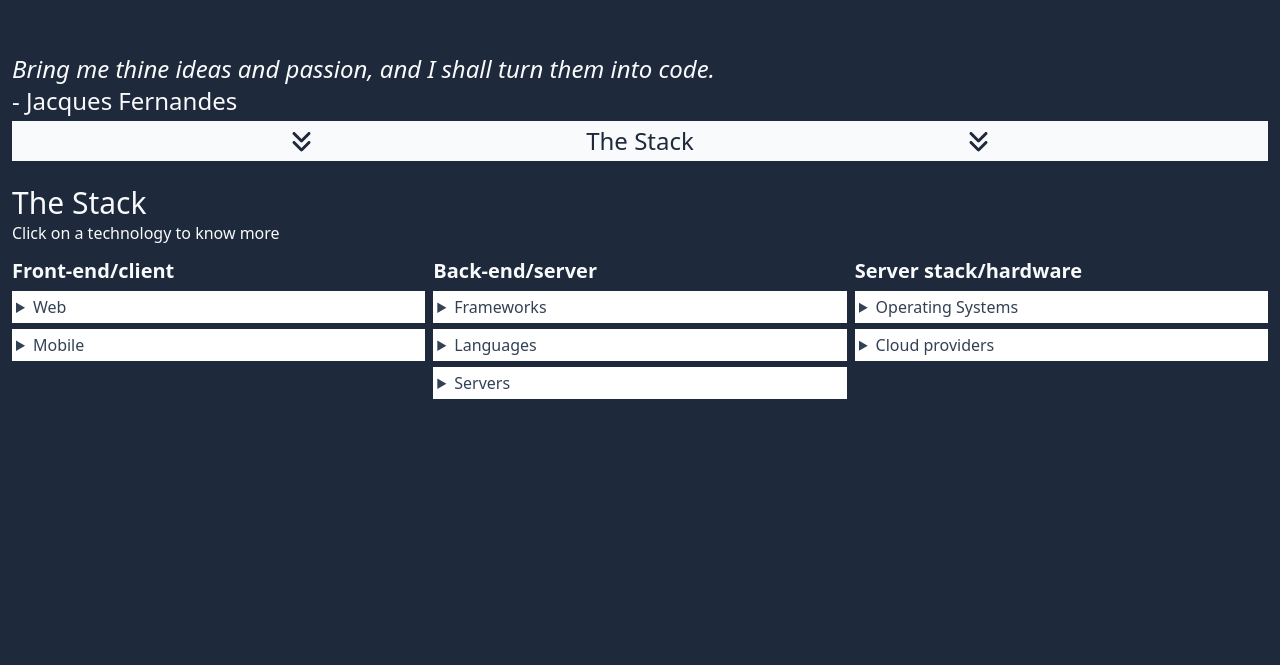
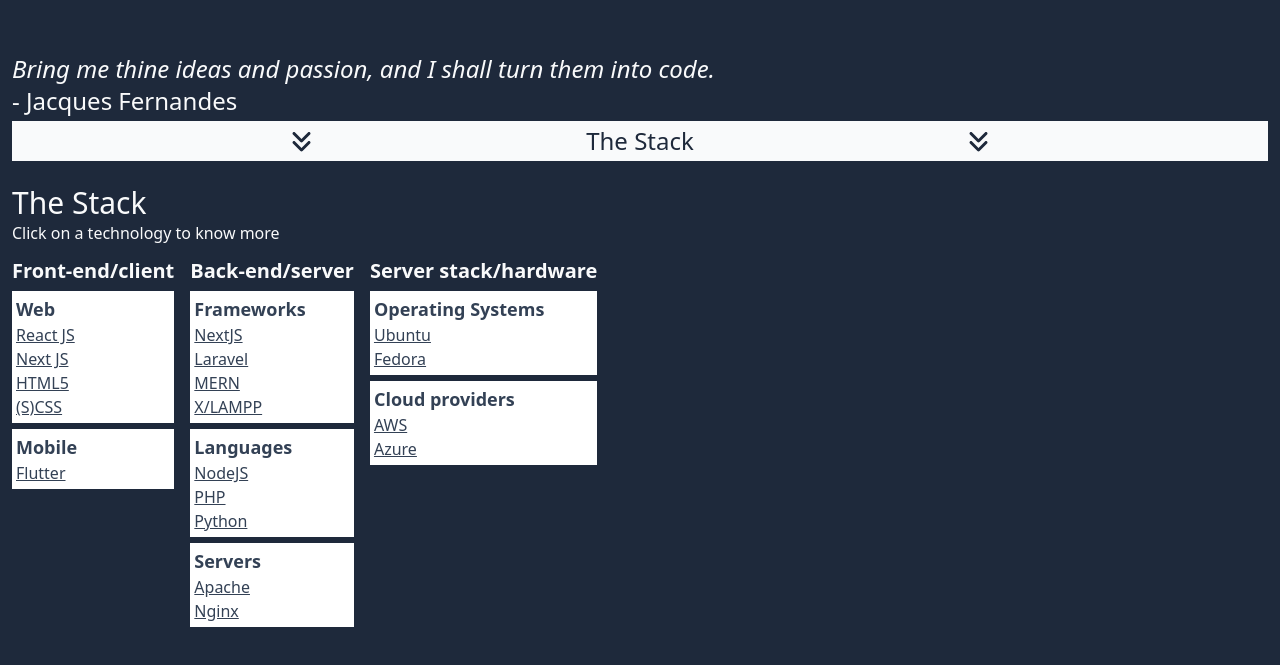
Before and after one commit to JacquesFernandes/portfolio-site-2, a Next.js app: page / in a window 1280 px wide. Shown: the part 627-1292 px from the top of the page. Built offline with nearby package versions, Linux system fonts and the light colour scheme.

Commit message:
Make tech-stack-cols into a side-scrolling display

```diff
--- a/components/tech-stack-col.tsx
+++ b/components/tech-stack-col.tsx
@@ -17,13 +17,12 @@
 }
 
 export const TechStackCol: FC<TechStackColProps> = ({ title, categories }) => <>
-	<div className=" space-y-1.5" >
+	<div className="snap-start min-w-fit space-y-1.5" >
 		<h3 className="text-xl font-bold" >{title}</h3>
-
 		{
 			categories.map((category, techCategoryIndex) => (
-				<details className="p-1.5 sm:p-1 bg-white text-slate-700" key={`tech_category_${techCategoryIndex}`} >
-					<summary>{category.name}</summary>
+				<div className="p-1.5 sm:p-1 bg-white text-slate-700" key={`tech_category_${techCategoryIndex}`} >
+					<h4 className="text-lg font-semibold" >{category.name}</h4>
 					<ul>
 						{
 							category.tech.map((techItem, techItemIndex) => (
@@ -38,7 +37,7 @@
 							))
 						}
 					</ul>
-				</details>
+				</div>
 			))
 		}
 	</div>
--- a/pages/index.tsx
+++ b/pages/index.tsx
@@ -28,7 +28,7 @@
 			<h2 className="text-3xl" >The Stack</h2>
 			<p>Click on a technology to know more</p>
 
-			<div className="mt-3 grid grid-cols-1 sm:grid-cols-2 md:grid-cols-3 gap-2" >
+			<div className="mt-3 w-full flex flex-row space-x-4 snap-x overflow-x-auto" >
 				<TechStackCol
 					title="Front-end/client"
 					categories={[
```
